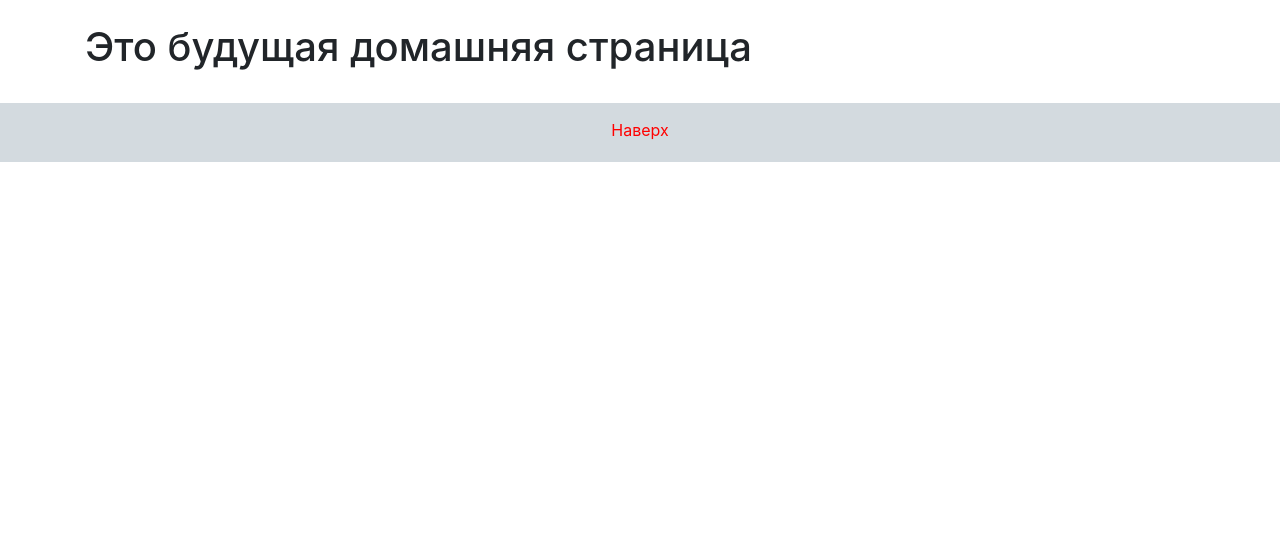
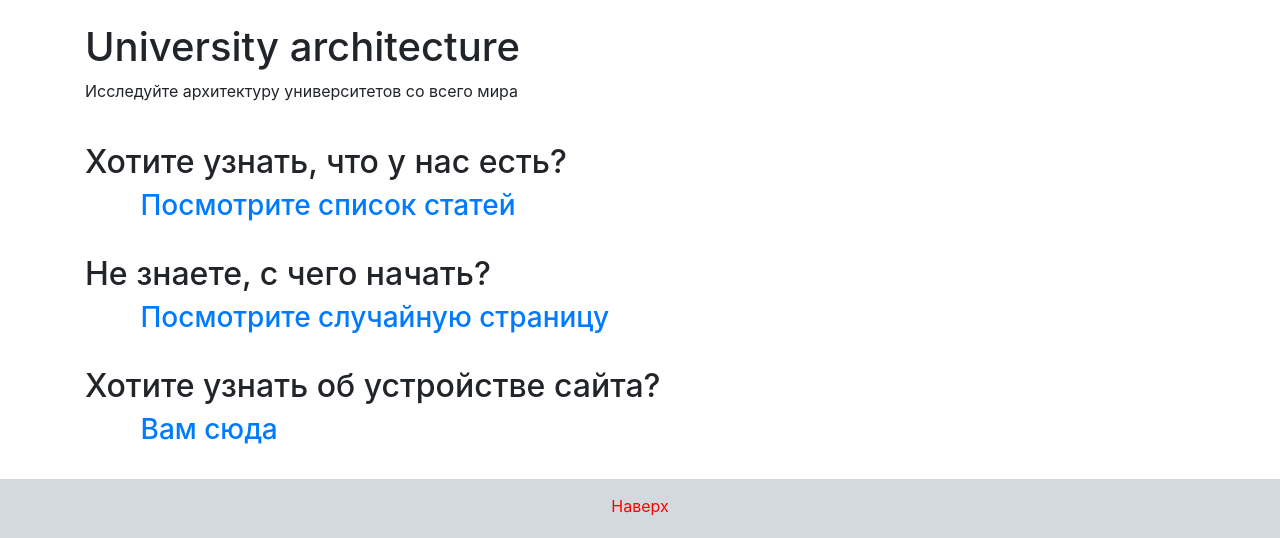
Before and after one commit to karinakorabelshchikova/WebServer, a Flask app: template templates/homepage.html in a window 1280 px wide. Shown: the part 367-905 px from the top of the page. Before the commit the page ends 529 px from the top, so only its background shows below. Run offline with Flask 2, Linux system fonts and the light colour scheme; the template is opened without the code that fills it, so the values that code supplies are empty; some libraries are stand-ins or nearby versions.

Commit message:
Добавлен список страниц и домашняя страница сайта.

```diff
--- a/main.py
+++ b/main.py
@@ -160,6 +160,22 @@ def get_university_attributes(university: (int, str)):
 # Title(u.id, 'Oxford')
 # Title(u.id, 'Оксфорд')
 # Title(u.id, 'Оксфордский университет', True)
+#
+# u = University('''Расположенный в Кембридже (пригород Бостона), США. Одно из самых престижных технических учебных
+# заведений США и мира.
+# МТИ занимает лидирующие позиции в престижных рейтингах университетов мира, является новатором в областях
+# робототехники и искусственного интеллекта. Институт также известен во многих других областях, включая менеджмент,
+# экономику, лингвистику, политические науки, философию и музыку.''',
+#                'https://ru.wikipedia.org/wiki/Массачусетский_технологический_институт'
+#                )
+# for i in 'zxcvbnmas':
+#     Photo(u.id, f'static/{i}.jpg', True)
+# Title(u.id, 'MIT')
+# Title(u.id, 'Массачусетский институт технологий')
+# Title(u.id, 'Массачусетский технологический университет')
+# Title(u.id, 'Massachusetts Institute of Technology')
+# Title(u.id, 'МТИ')
+# Title(u.id, 'Массачусетский технологический институт', True)
 
 
 def navbar_with_background(func):
@@ -198,6 +214,17 @@ def home():
 @navbar_with_background
 def about():
     return render_template('aboutpage.html')
+
+
+@app.route('/all')
+@navbar_with_background
+def all_universities_page():
+    # Алфавитный список ссылок на статьи
+    session = SESSION_MAKER()
+    titles = map(lambda params: params[0],
+                 session.query(Title).filter(Title.is_main).order_by(Title.title).values(Title.title)
+                 )
+    return render_template('allpage.html', universities=titles)
 
 
 @app.errorhandler(Exception)
--- a/templates/base.html
+++ b/templates/base.html
@@ -27,6 +27,9 @@
         width: 20px !important;
         border-radius: 50% !important;
         }
+        h3 {
+        padding-left: 5%;
+        }
     </style>
 </head>
 
@@ -35,6 +38,7 @@
 <nav class="navbar navbar-expand-lg" style="background-color: #B3DEFF;" id="top">
     <a href="/" title="На главную" class="headerlink"><img src="/static/icon.jpg"></a>
     <a href="/about" class="headerlink">О сайте</a>
+    <a href="/all" class="headerlink">Все университы</a>
     <a href="/random" class="headerlink">Случайная страница</a>
     <form class="form-inline my-2 my-lg-0 headerlink" action="/search">
         <input class="form-control mr-sm-2" name="find" type="search" placeholder="Найти">
--- a/templates/homepage.html
+++ b/templates/homepage.html
@@ -1,5 +1,15 @@
 {% extends "base.html" %}
 
 {% block content %}
-<h1>Это будущая домашняя страница</h1>
+<h1>University architecture</h1>
+<p>Исследуйте архитектуру университетов со всего мира</p>
+<br>
+<h2>Хотите узнать, что у нас есть?</h2>
+<h3><a href="/all">Посмотрите список статей</a></h3>
+<br>
+<h2>Не знаете, с чего начать?</h2>
+<h3><a href="/random">Посмотрите случайную страницу</a></h3>
+<br>
+<h2>Хотите узнать об устройстве сайта?</h2>
+<h3><a href="/about">Вам сюда</a></h3>
 {% endblock %}
--- a/templates/universitypage.html
+++ b/templates/universitypage.html
@@ -38,7 +38,9 @@
     <span class="sr-only">Next</span>
   </a>
 </div>
+{% if link_to_wikipedia %}
 <br>
-<h2>Ссылка:</h2>
+<h2>Статья на Википедии:</h2>
 <a href={{link_to_wikipedia}} target="_blank">wikipedia↗</a>
+{% endif %}
 {% endblock %}
```
Also changed, not shown: templates/allpage.html (added, +14 -0 lines).
